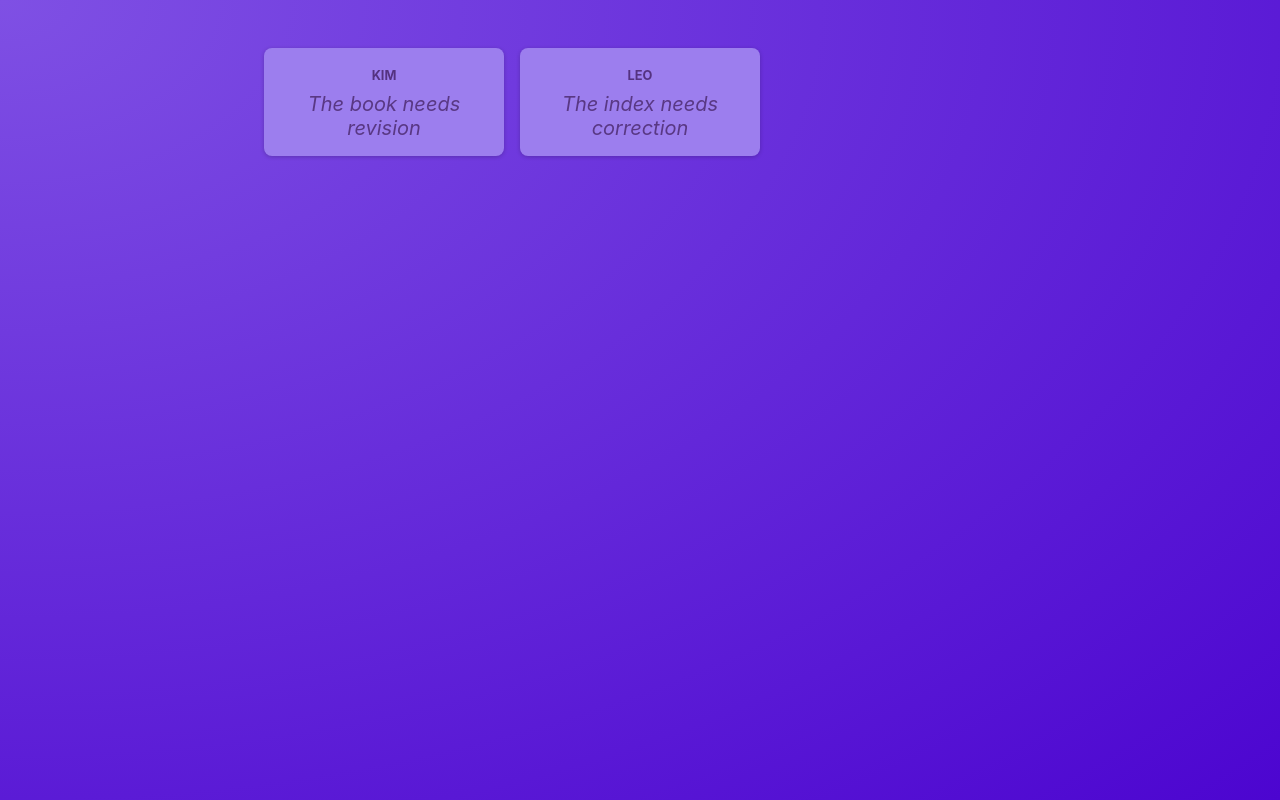
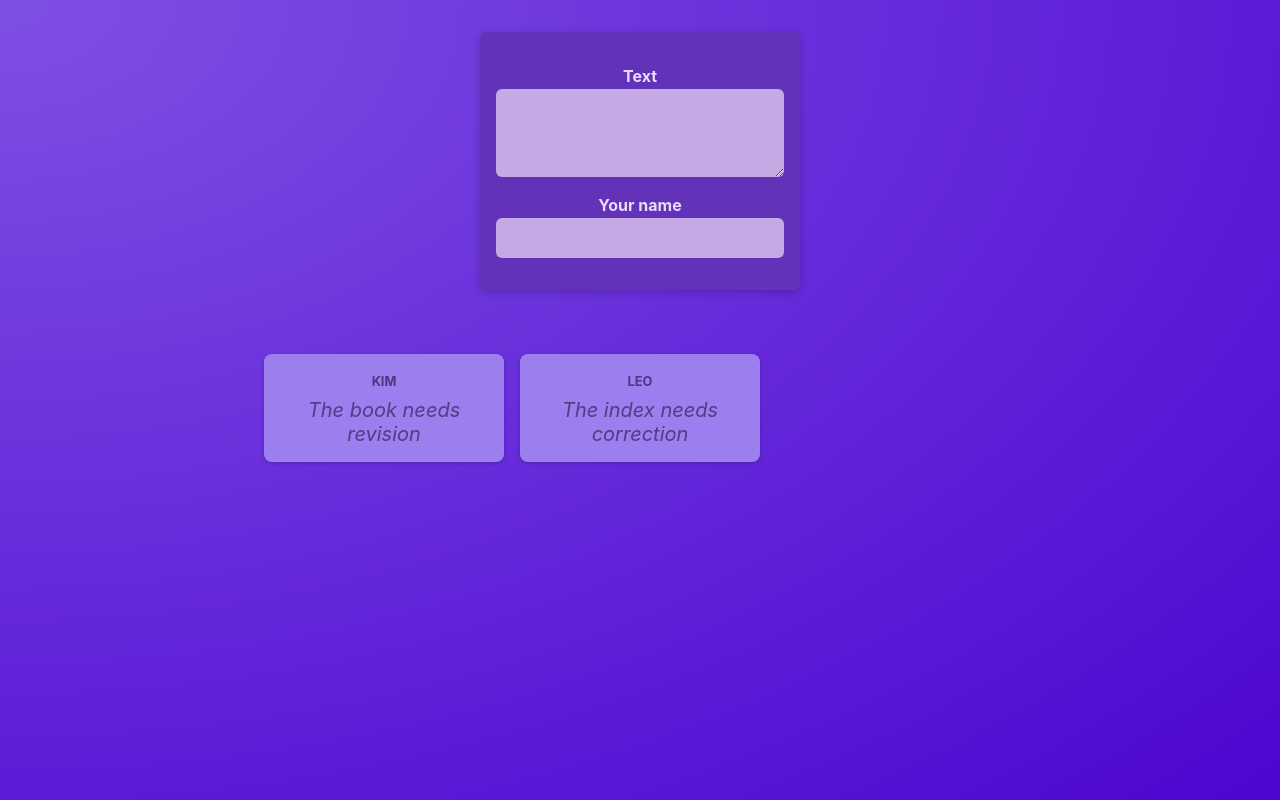
Before and after one commit to igdkaur/posts-app, a React (Vite) app: page / in a window 1280 px wide. Built offline with nearby package versions, Linux system fonts and the light colour scheme.

Commit message:
base code for new post component

```diff
--- /dev/null
+++ b/src/components/NewPost.jsx
@@ -0,0 +1,18 @@
+import classes from './NewPost.module.css';
+
+function NewPost() {
+  return (
+    <form className={classes.form}>
+      <p>
+        <label htmlFor="body">Text</label>
+        <textarea id="body" required rows={3} />
+      </p>
+      <p>
+        <label htmlFor="name">Your name</label>
+        <input type="text" id="name" required />
+      </p>
+    </form>
+  );
+}
+
+export default NewPost;
--- /dev/null
+++ b/src/components/NewPost.module.css
@@ -0,0 +1,55 @@
+.form {
+  background-color: #6233b9;
+  padding: 1rem;
+  width: 20rem;
+  margin: 2rem auto;
+  border-radius: 6px;
+  box-shadow: 0 2px 8px rgba(0, 0, 0, 0.2);
+}
+
+.form label {
+  display: block;
+  margin-bottom: 0.05rem;
+  color: #eadbfb;
+  font-weight: bold;
+}
+
+.form input,
+.form textarea {
+  display: block;
+  width: 100%;
+  font: inherit;
+  padding: 0.5rem;
+  border-radius: 6px;
+  border: none;
+  background-color: #c4a9e4;
+  color: #28262c;
+}
+
+.actions {
+  display: flex;
+  justify-content: flex-end;
+  gap: 0.5rem;
+}
+
+.actions button {
+  cursor: pointer;
+  font: inherit;
+  padding: 0.5rem 1.5rem;
+  border: none;
+  border-radius: 4px;
+  background-color: #34036c;
+  color: #e5d5f7;
+}
+
+.actions button:hover {
+  background-color: #23014a;
+}
+
+.actions button[type='button'] {
+  background-color: transparent;
+}
+
+.actions button[type='button']:hover {
+  color: #d1bee6;
+}
--- a/src/components/PostsList.jsx
+++ b/src/components/PostsList.jsx
@@ -1,12 +1,18 @@
+import NewPost from "./NewPost";
 import Post from "./Post";
 import classes from "./PostsList.module.css"
 
+
 function PostsList() {
   return (
+    <>
+    <NewPost />
     <ul className={classes.posts}>
+
       <Post author="Kim" body="The book needs revision" />
       <Post author="Leo" body="The index needs correction" />
     </ul>
+    </>
   );
 }
 
```
